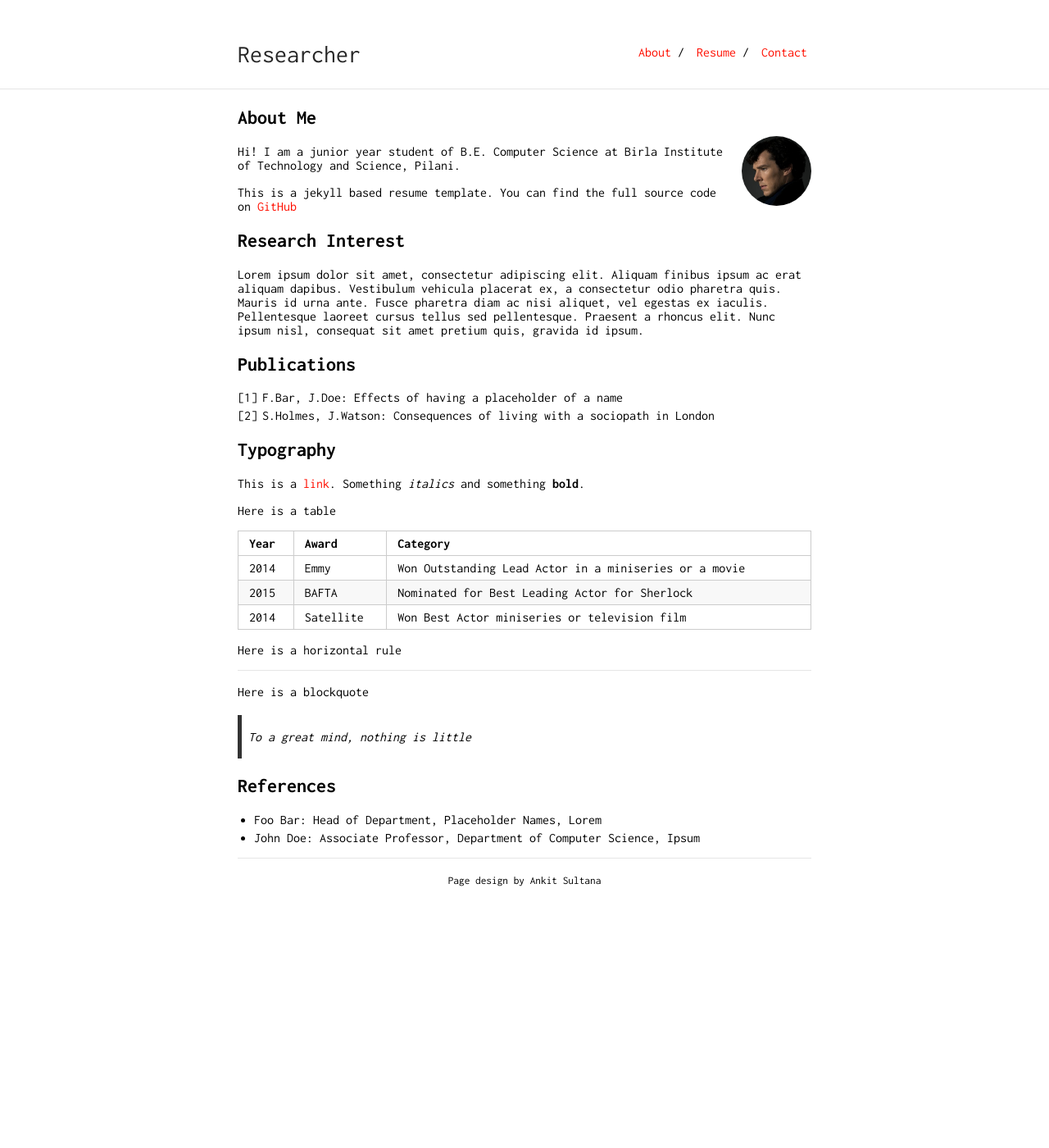
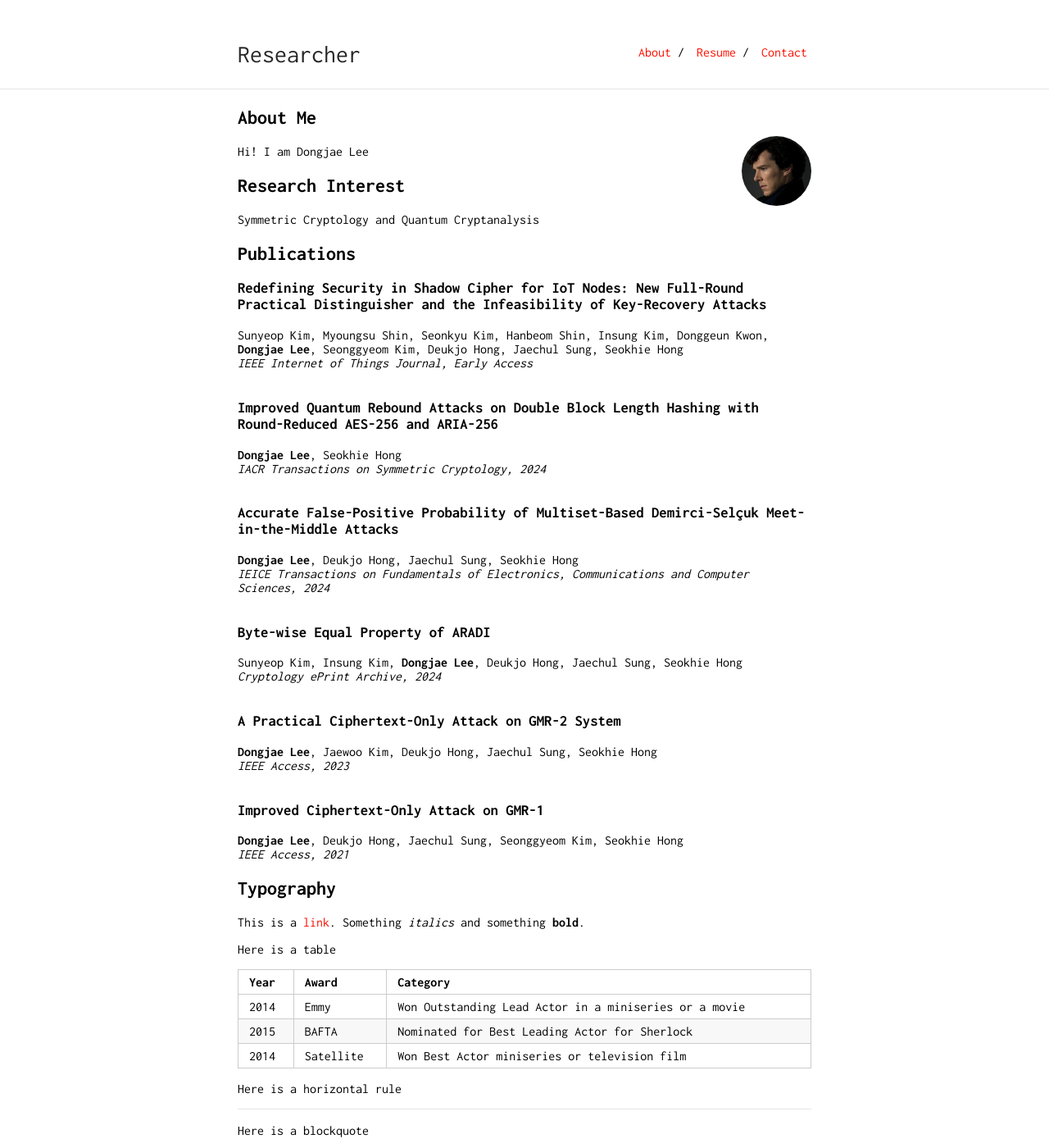
Before and after one commit to DongjaeLee-Dd2dD2/DongjaeLee-Dd2dD2.github.io, a Jekyll site: the page built from index.md, in a window 1280 px wide and 1400 px high. Shown: the whole window at 82% size. Built offline with Jekyll 4.4.1, drawn with Linux system fonts in a browser that asks for light colours; our own code applies the rules of GitHub Pages for plain Markdown files.

Commit message:
Update index.md

```diff
--- a/index.md
+++ b/index.md
@@ -6,18 +6,42 @@ layout: default
 
 <img class="profile-picture" src="sherlock.jpg">
 
-Hi! I am a junior year student of B.E. Computer Science at Birla Institute of Technology and Science, Pilani.
-
-This is a jekyll based resume template. You can find the full source code on [GitHub](https://github.com/bk2dcradle/researcher)
+Hi! I am Dongjae Lee
 
 ## Research Interest
 
-Lorem ipsum dolor sit amet, consectetur adipiscing elit. Aliquam finibus ipsum ac erat aliquam dapibus. Vestibulum vehicula placerat ex, a consectetur odio pharetra quis. Mauris id urna ante. Fusce pharetra diam ac nisi aliquet, vel egestas ex iaculis. Pellentesque laoreet cursus tellus sed pellentesque. Praesent a rhoncus elit. Nunc ipsum nisl, consequat sit amet pretium quis, gravida id ipsum.
+Symmetric Cryptology and Quantum Cryptanalysis
 
 ## Publications
 
-1. F.Bar, J.Doe: Effects of having a placeholder of a name
-2. S.Holmes, J.Watson: Consequences of living with a sociopath in London
+### **Redefining Security in Shadow Cipher for IoT Nodes: New Full-Round Practical Distinguisher and the Infeasibility of Key-Recovery Attacks**
+Sunyeop Kim, Myoungsu Shin, Seonkyu Kim, Hanbeom Shin, Insung Kim, Donggeun Kwon, **Dongjae Lee**, Seonggyeom Kim, Deukjo Hong, Jaechul Sung, Seokhie Hong
+*IEEE Internet of Things Journal, Early Access*
+<br />
+
+### **Improved Quantum Rebound Attacks on Double Block Length Hashing with Round-Reduced AES-256 and ARIA-256**
+**Dongjae Lee**, Seokhie Hong
+*IACR Transactions on Symmetric Cryptology, 2024*
+<br />
+
+### **Accurate False-Positive Probability of Multiset-Based Demirci-Selçuk Meet-in-the-Middle Attacks**
+**Dongjae Lee**, Deukjo Hong, Jaechul Sung, Seokhie Hong
+*IEICE Transactions on Fundamentals of Electronics, Communications and Computer Sciences, 2024*
+<br />
+
+### **Byte-wise Equal Property of ARADI**
+Sunyeop Kim, Insung Kim, **Dongjae Lee**, Deukjo Hong, Jaechul Sung, Seokhie Hong
+*Cryptology ePrint Archive, 2024*
+<br />
+
+### **A Practical Ciphertext-Only Attack on GMR-2 System**
+**Dongjae Lee**, Jaewoo Kim, Deukjo Hong, Jaechul Sung, Seokhie Hong
+*IEEE Access, 2023*
+<br />
+
+### **Improved Ciphertext-Only Attack on GMR-1**
+**Dongjae Lee**, Deukjo Hong, Jaechul Sung, Seonggyeom Kim, Seokhie Hong
+*IEEE Access, 2021*
 
 ## Typography
 
```
